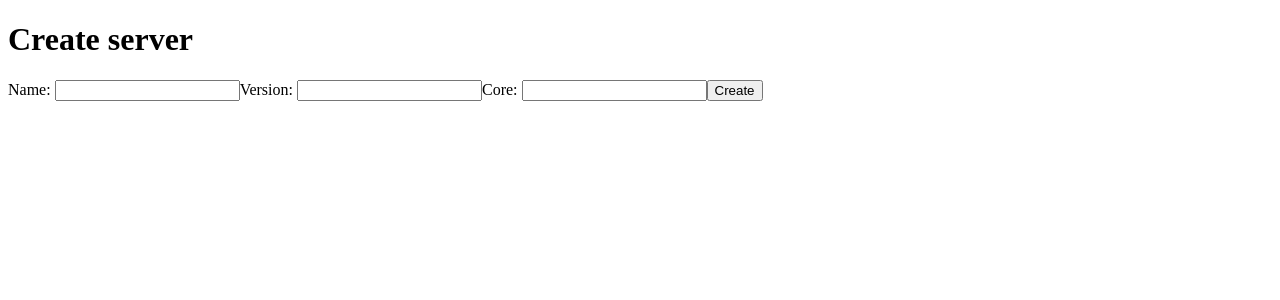
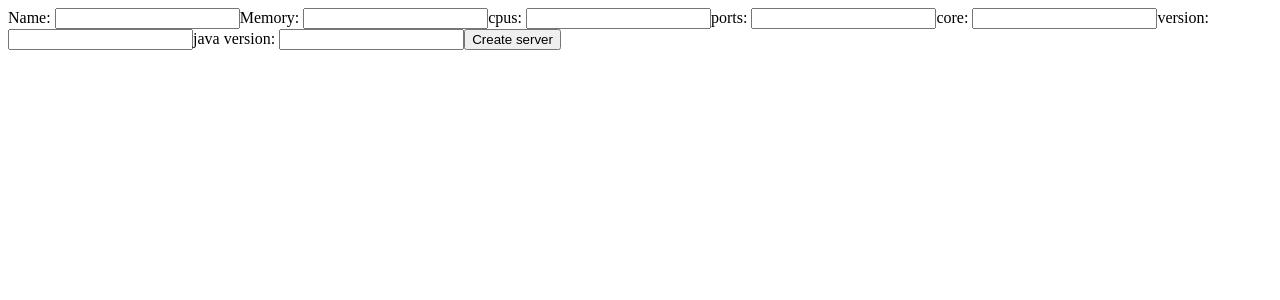
Before and after one commit to aARTEMkad/Hosting_Mine, a React (Create React App) app: page /create-server in a window 1280 px wide. Shown: the top 300 px of the page. Built offline with nearby package versions, Linux system fonts and the light colour scheme.

Commit message:
Done new page create-server, error-page, list-server

```diff
--- /dev/null
+++ b/src/Pages/Create-server-page/create-server-page.jsx
@@ -0,0 +1,75 @@
+import axios from "axios"
+import { useState } from "react"
+//import { useNavigate } from "react-router-dom";
+
+
+
+export default function CreateServerPage() {
+
+    const [nameServ, setNameServ] = useState();
+    const [memoryServ, setMemoryServ] = useState(null);
+    const [cpusServ, setCpusServ] = useState(null);
+    const [portsServ, setPortsServ] = useState(null);
+    const [coreServ, setCoreServ] = useState(null);
+    const [versionServ, setVersionServ] = useState(null);
+    const [javaVersionServ, setJavaVersionServ] = useState(null);
+
+
+    function sumbitCreateServer() {
+        axios.post('http://localhost:3333/api/server', {
+            name: nameServ,
+            memory: memoryServ,
+            cpus: cpusServ,
+            ports: portsServ,
+            core: coreServ,
+            version: versionServ,
+            javaVersion: javaVersionServ
+        })
+    }
+
+
+    function OnChangeName(e) {
+        setNameServ(e.target.value)
+    }
+
+    function OnChangeMemory(e) {
+        setMemoryServ(e.target.value)
+    }
+
+    function OnChangeCpus(e) {
+        setCpusServ(e.target.value)
+    }
+
+    function OnChangePorts(e) {
+        setPortsServ(e.target.value)
+    }
+
+    function OnChangeCore(e) {
+        setCoreServ(e.target.value)
+    }
+
+    function OnChangeVersion(e) {
+        setVersionServ(e.target.value)
+    }
+
+    function OnChangeJavaVersion(e) {
+        setJavaVersionServ(e.target.value)
+    }
+
+
+
+    return (
+        <div className="create-server-page">
+            <form>
+                Name: <input name="name" onChange={OnChangeName} />
+                Memory: <input name="memory" onChange={OnChangeMemory} />
+                cpus: <input name="cpus" onChange={OnChangeCpus} />
+                ports: <input name="ports" onChange={OnChangePorts} />
+                core: <input name="core" onChange={OnChangeCore} />
+                version: <input name="version" onChange={OnChangeVersion} />
+                java version: <input name="javaVersion" onChange={OnChangeJavaVersion} />
+                <button type="Button" onClick={sumbitCreateServer}>Create server</button>
+            </form>
+        </div>
+    )
+}
--- a/src/Pages/Create-servers/createServer.jsx
+++ /dev/null
@@ -1,46 +0,0 @@
-import axios from "axios"
-import { useState } from "react"
-import { useNavigate } from "react-router-dom"
-
-
-export default function CreateServer() {
-    const navigate = useNavigate()
-    const [nameServ, setNameServ] = useState(null);
-    const [versServ, setVersServ] = useState(null);
-    const [coreServ, setCoreServ] = useState(null);
-
-    function goToAbout() {
-
-        axios.post('http://localhost:3333/api/server', {
-            name: nameServ,
-            version: versServ,
-            core: coreServ,
-        })
-
-        navigate('/')
-    }
-
-    function OnChangeName(e) {
-        setNameServ(e.target.value)
-    }
-
-    function OnChangeVers(e) {
-        setVersServ(e.target.value)
-    }
-
-    function OnChangeCore(e) {
-        setCoreServ(e.target.value)
-    }
-
-    return (
-        <div>
-            <h1>Create server</h1>
-            <form>
-                Name: <input name="nameServer" onChange={OnChangeName}/>
-                Version: <input name="versionServer" onChange={OnChangeVers}/>
-                Core: <input name="coreServer" onChange={OnChangeCore}/>
-                <button type="button" onClick={goToAbout}>Create</button>
-            </form>
-        </div>
-    )
-}
--- a/src/Pages/List-servers/list-servers.jsx
+++ b/src/Pages/List-server/list-server-page.jsx
@@ -1,12 +1,13 @@
-import React, { useEffect, useState } from "react"
 import axios from "axios"
-
-// components
-import ServerItem from "../../components/Server-item/ServerItem";
+import { useState, useEffect } from "react"
 import { useNavigate } from "react-router-dom";
 
+import ServerItem from "../../components/server-item";
 
-export default function ListServers() {
+
+
+
+export default function ListServerPage() {
     const [ servers, setServers ] = useState([]);
     const navigate = useNavigate();
 
@@ -25,12 +26,13 @@ export default function ListServers() {
 
     }, [])
 
-    function goToAbout() {
+    function goToCreateServer() {
        navigate('create-server')
     }
 
+
     return (
-        <div id="Servers">
+        <div id="list-server-page">
             <h1>List servers</h1>
 
 
@@ -43,7 +45,7 @@ export default function ListServers() {
                     </li>
                 ))}
                 <li>
-                    <button type="button" onClick={goToAbout} >Add server</button>
+                    <button type="button" onClick={goToCreateServer} >Add server</button>
                 </li>
             </ul>
         </div>
--- a/src/Pages/Main/main-server/mainServer.jsx
+++ /dev/null
@@ -1,36 +0,0 @@
-import { useLocation } from "react-router-dom"
-
-
-export default function MainServerPage() {
-    const location = useLocation();
-    const { state } = location;
-
-
-    function startServer() {
-        console.log('Start server');
-    }
-
-    function restartServer() {
-        console.log('Restart server');
-    }
-
-    function stopServer() {
-        console.log('Stop server');
-    }
-
-    return (
-        <div>
-            <p>TGEs</p>
-            <p>{state.name}</p>
-            <p>{state.version}</p>
-            <p>{state.core}</p>
-
-
-            <button onClick={startServer}>Start</button>
-            <button onClick={restartServer}>Restart</button>
-            <button onClick={stopServer}>Stop</button>
-
-        </div>
-    )
-
-}
--- a/src/components/Server-item/ServerItem.jsx
+++ b/src/components/server-item.jsx
@@ -4,6 +4,7 @@ import { useNavigate } from "react-router-dom";
 export default function ServerItem({ server }) {
     const navigate = useNavigate();
 
+    console.log(server);
 
     function deleteServer() {
         axios.delete(`http://localhost:3333/api/server/${server._id}`)
@@ -19,6 +20,7 @@ export default function ServerItem({ server }) {
             <h1>{server.name}</h1>
             <p>version: {server.version}</p>
             <p>core: {server.core}</p>
+            <p>port: {server.ports}</p>
 
             <button onClick={deleteServer}>Delete</button>
         </div>
--- a/src/index.js
+++ b/src/index.js
@@ -6,11 +6,11 @@ import { createBrowserRouter,
 
 
 // Pages
-import App from './App';
-import ErrorPage from './Pages/Error-pages/error-page';
-import ListServers from './Pages/List-servers/list-servers';
-import CreateServer from './Pages/Create-servers/createServer';
-import MainServerPage from './Pages/Main/main-server/mainServer';
+//import App from './App';
+import ErrorPage from './Pages/Error-page/error-page';
+import ListServers from './Pages/List-server/list-server-page';
+import CreateServerPage from './Pages/Create-server-page/create-server-page';
+//import MainServerPage from './Pages/Main/main-server/mainServer';
 
 const router = createBrowserRouter([
   {
@@ -20,14 +20,14 @@ const router = createBrowserRouter([
   },
   {
     path: "/create-server",
-    element: <CreateServer/>,
+    element: <CreateServerPage/>,
     errorElement: <ErrorPage/>
   },
-  {
-    path: "/main-server",
-    element: <MainServerPage/>,
-    errorElement: <ErrorPage/>
-  }
+  // {
+  //   path: "/main-server",
+  //   element: <MainServerPage/>,
+  //   errorElement: <ErrorPage/>
+  // }
 ])
 
 
```
Also changed, not shown: src/Pages/Error-page/error-page.jsx (renamed from src/Pages/Error-pages/error-page.jsx).
